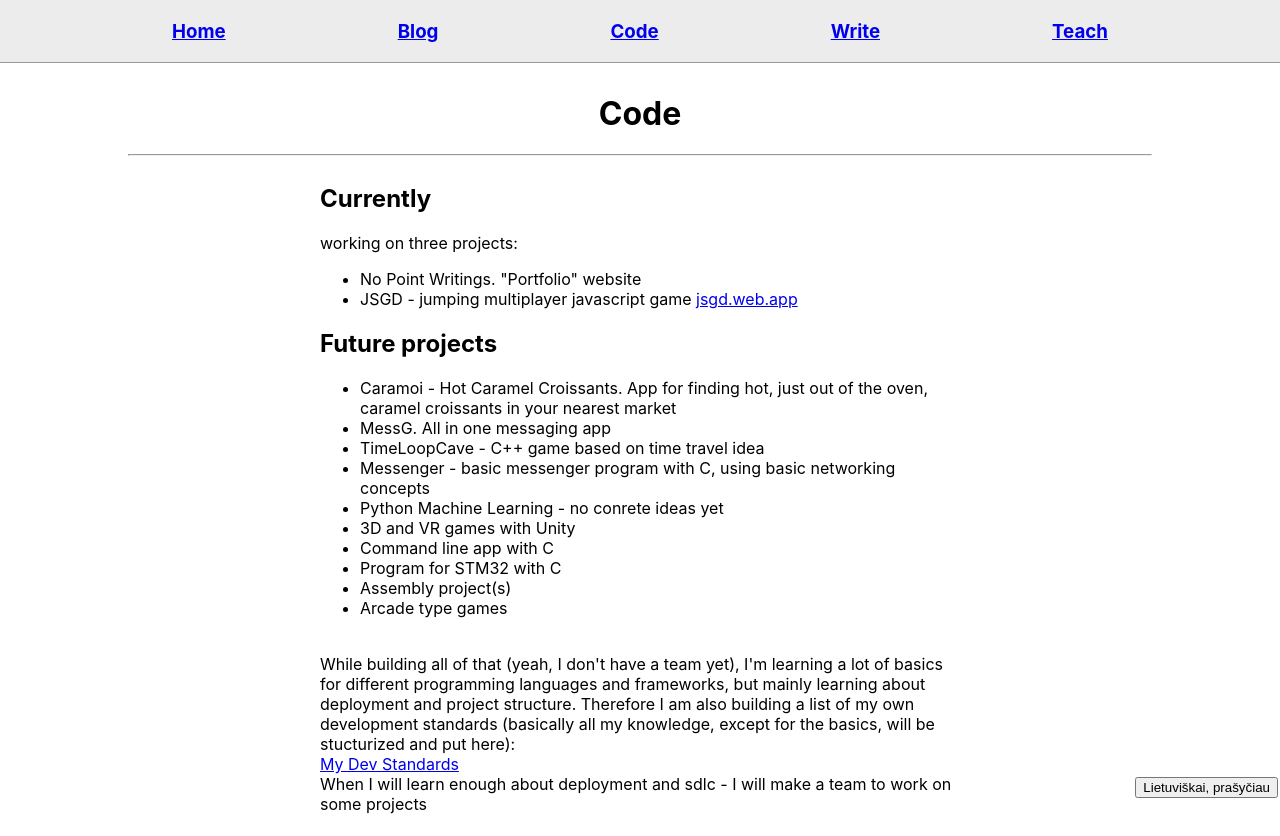
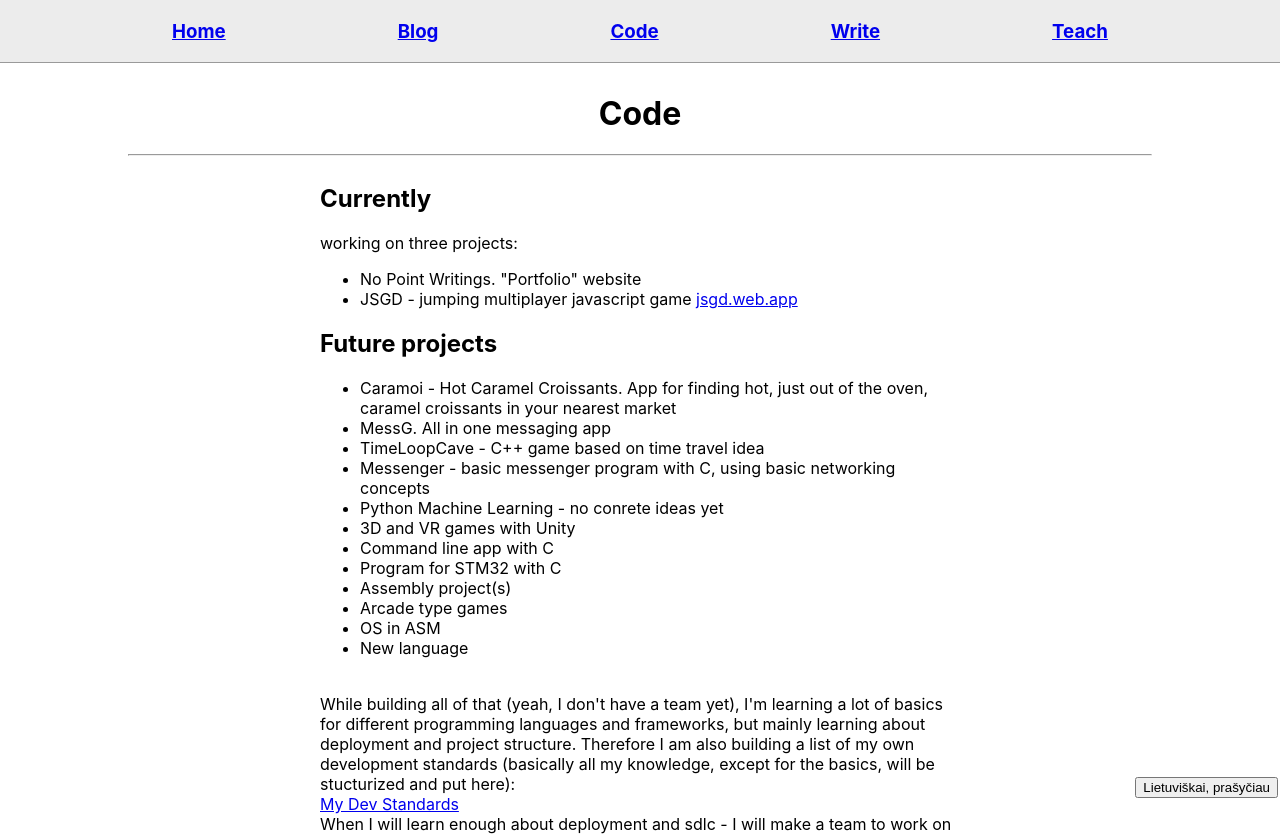
Before and after one commit to naglissul/naglissul.github.io, a React (Create React App) app: page /#/code in a window 1280 px wide. Shown: the top 836 px of the page. Built offline with nearby package versions, Linux system fonts and the light colour scheme.

Commit message:
project update

```diff
--- a/src/pages/codePage/CodePage.tsx
+++ b/src/pages/codePage/CodePage.tsx
@@ -31,6 +31,8 @@ function CodePage() {
             <li>Program for STM32 with C</li>
             <li>Assembly project(s)</li>
             <li>Arcade type games</li>
+            <li>OS in ASM</li>
+            <li>New language</li>
           </ul>
           <br />
           While building all of that (yeah, I don't have a team yet), I'm
```
